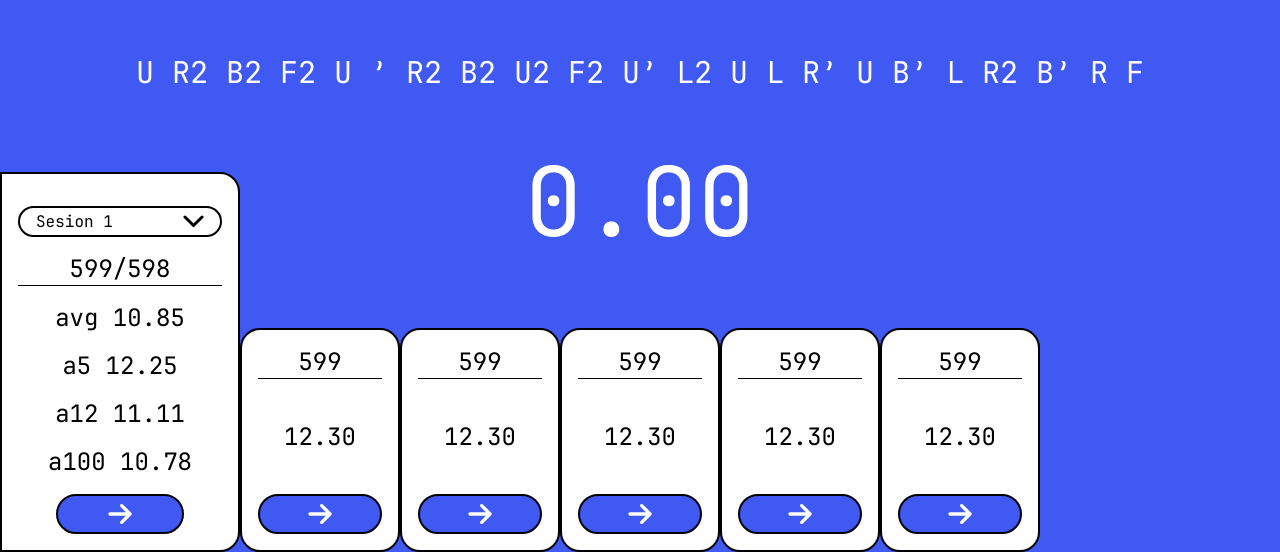
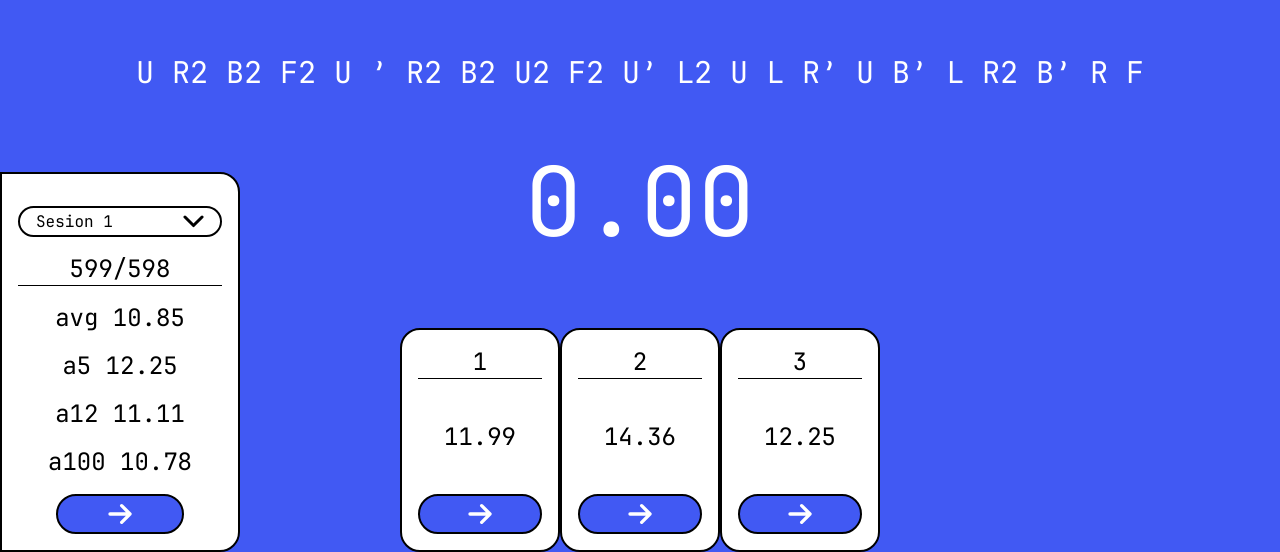
Before and after one commit to juscecabrera/speedcubing-data, a Next.js app: page / in a window 1280 px wide. Shown: the part 248-800 px from the top of the page. Built offline with nearby package versions, Linux system fonts and the light colour scheme.

Commit message:
add static persistence

```diff
--- a/app/components/TimeCard.tsx
+++ b/app/components/TimeCard.tsx
@@ -3,25 +3,42 @@
 import Image from 'next/image'
 import arrow from '../svg/arrow.svg'
 import { useTimer } from '../contexts/TimerContext'
+import TimeCardDetail from './TimeCardDetail'
 
-const TimeCard = () => {
-  const { setshowDetails } = useTimer()
+interface TimeCardProps {
+  id: string;
+  data: (string | number)[];
+}
+
+
+const TimeCard: React.FC<TimeCardProps> = ({ id, data }) => {
+  const { showDetails, setshowDetails } = useTimer()
+
+  const time = data[0] as number;
+  const scramble = data[1] as string;
+  const date = data[2] as string;
+
+
+  const handleDetailClick = () => {
+    // Mostrar el detalle del TimeCard específico o cerrar si ya está abierto
+    setshowDetails(showDetails === id ? null : id);
+  };
 
   return (
     <div className='bg-white rounded-[20px] w-40 h-56 border-2 border-black flex flex-col justify-between items-center p-4'>
 
         {/* El numero de tiempo */}
         <div className='flex flex-col items-center w-full'>
-            <p className='text-black text-2xl'>599</p>
+            <p className='text-black text-2xl'>{id}</p>
             <div className='bg-black h-[1px] w-full'></div>
         </div>
 
         {/* Tiempo */}
-        <p className='text-black text-2xl'>12.30</p>
+        <p className='text-black text-2xl'>{time}</p>
 
         {/* Boton */}
         <button
-          onClick={() => setshowDetails(true)}
+          onClick={handleDetailClick}
           className='bg-speedblue border-2 border-black rounded-[20px] w-full h-10 flex justify-center items-center'
         >
           <Image
@@ -31,6 +48,10 @@ const TimeCard = () => {
           />
         </button>
 
+      {/* Renderiza TimeCardDetail solo si el ID coincide */}
+      {showDetails === id && (
+        <TimeCardDetail id={id} time={time} scramble={scramble} date={date} />
+      )}
     </div>
   )
 }
--- a/app/components/TimeCardDetail.tsx
+++ b/app/components/TimeCardDetail.tsx
@@ -7,20 +7,27 @@ import arrowSmall from '../svg/arrowSmall.svg'
 import Image from 'next/image'
 import { useTimer } from '../contexts/TimerContext';
 
+interface TimeCardDetailProps {
+    id: string;
+    time: number;
+    scramble: string;
+    date: string;
+  }
 
-const TimeCardDetail = () => {
-  const { showDetails, setshowDetails } = useTimer()
 
+const TimeCardDetail = ({ id, time, scramble, date }: TimeCardDetailProps ) => {
+  const { setshowDetails } = useTimer()
+
+  const handleClose = () => setshowDetails(null);
 
   return (
     <>
-        {showDetails ?
-        <div className='text-black absolute w-full h-full flex justify-center items-center top-0 left-0 bg-black bg-opacity-30'>
+        <div className='text-black fixed w-screen h-screen flex justify-center items-center top-0 left-0 bg-black bg-opacity-30 z-10'>
             <div className='bg-white w-[344px] h-[467px] rounded-[20px] border-2 border-black flex flex-col justify-between items-center p-5 text-center'>
-                <p className='text-2xl border-black border-b-2 w-1/2'>599</p>
-                <p className='text-4xl'>12.30</p>
-                <p className='text-md'>U R2 B2 F2 U’ R2 B2 U2 F2 U’ L2 U L R’ U B’ L R2 B’ R F</p>
-                <p className='text-lg'>27 nov 2024, 10:40hrs</p>
+                <p className='text-2xl border-black border-b-2 w-1/2'>{id}</p>
+                <p className='text-4xl'>{time}</p>
+                <p className='text-md'>{scramble}</p>
+                <p className='text-lg'>{date}</p>
 
 
                 <div className='flex flex-row gap-5'>
@@ -59,7 +66,7 @@ const TimeCardDetail = () => {
 
                     <button
                         className='flex items-center justify-center bg-speedblue w-12 h-10 border-black border-[1px] rounded-[15px]'
-                        onClick={() => setshowDetails(false)}
+                        onClick={handleClose}
                     >
                         <Image src={arrowSmall} alt='ok logo' />
                     </button>
@@ -67,8 +74,6 @@ const TimeCardDetail = () => {
                 </div>
             </div>
         </div>
-        :''
-        }
     </>
   )
 }
--- a/app/components/Times.tsx
+++ b/app/components/Times.tsx
@@ -3,22 +3,17 @@
 import TimeCard from './TimeCard'
 import { useTimer } from '../contexts/TimerContext';
 
-
 const Times = () => {
-  const { isRunning, setIsRunning } = useTimer()
-
+  const { isRunning, sessionData } = useTimer()
 
   return (
     <div className='absolute bottom-0 w-full flex justify-center'>
       {isRunning ? <></>
       :
-
       <div className='flex flex-row'>
-        <TimeCard></TimeCard>
-        <TimeCard></TimeCard>
-        <TimeCard></TimeCard>
-        <TimeCard></TimeCard>
-        <TimeCard></TimeCard>
+        {Object.entries(sessionData).map(([key, value]) => (
+          <TimeCard key={key} id={key} data={value}/>
+        ))}
       </div>
       }
 
--- a/app/contexts/TimerContext.tsx
+++ b/app/contexts/TimerContext.tsx
@@ -1,13 +1,25 @@
 'use client'
 
 import { createContext, useContext, useState, ReactNode } from 'react';
+import sessionDataJSON from '../data.json'
+
+// Interfaz para una sola sesión (entrada individual)
+interface SessionEntry {
+  [key: string]: (string | number)[]; // Cada clave numérica apunta a una tupla de 3 elementos
+}
+
+// Interfaz para el conjunto completo de datos de sesión
+interface SessionData {
+  [sessionName: string]: SessionEntry; // Permite múltiples sesiones (session1, session2, etc.)
+}
 
 // 1. Define el tipo de datos del contexto
 interface TimerContextType {
   isRunning: boolean;
   setIsRunning: (running: boolean) => void;
-  showDetails: boolean,
-  setshowDetails: (running: boolean) => void;
+  showDetails: string | null; // Guarda el ID del TimeCard seleccionado
+  setshowDetails: (id: string | null) => void;
+  sessionData: SessionEntry;
 }
 
 // 2. Crea el contexto
@@ -16,11 +28,12 @@ const TimerContext = createContext<TimerContextType | undefined>(undefined);
 // 3. Crea el proveedor del contexto
 export const TimerProvider = ({ children }: { children: ReactNode }) => {
   const [isRunning, setIsRunning] = useState<boolean>(false);
-  const [showDetails, setshowDetails] = useState<boolean>(false)
+  const [showDetails, setshowDetails] = useState<string | null>(null);
 
+  const sessionData: SessionEntry = sessionDataJSON.session1;
 
   return (
-    <TimerContext.Provider value={{ isRunning, setIsRunning, showDetails, setshowDetails }}>
+    <TimerContext.Provider value={{ isRunning, setIsRunning, showDetails, setshowDetails, sessionData }}>
       {children}
     </TimerContext.Provider>
   );
--- /dev/null
+++ b/app/data.json
@@ -0,0 +1,7 @@
+{
+    "session1" : {
+        "1" : [11.99, "F' U2 F R2 D' L2 D' R2 U' B2 D' U' L2 R' B' D F' D' B2 L'", "@2024-09-30 17:11:02"],
+        "2" : [14.36, "U2 F' B' L2 F2 L' F2 U B2 L2 U2 B' R2 B' L2 D2 F D2 B U", "@2024-09-30 17:11:24"],
+        "3" : [12.25, "U2 F' B' L2 F2 L' F2 U B2 L2 U2 B' R2 B' L2 D2 F D2 B U", "@2024-09-30 17:11:24"]
+    }
+}
--- a/app/layout.tsx
+++ b/app/layout.tsx
@@ -14,7 +14,7 @@ const geistMono = localFont({
 });
 
 export const metadata: Metadata = {
-  title: "Create Next App",
+  title: "VersTimer",
   description: "Generated by create next app",
 };
 
--- a/app/page.tsx
+++ b/app/page.tsx
@@ -1,7 +1,6 @@
 import Main from "./components/Main";
 import Times from "./components/Times";
 import StatsSM from "./components/StatsSM";
-import TimeCardDetail from "./components/TimeCardDetail";
 import { TimerProvider } from "./contexts/TimerContext";
 
 export default function Home() {
@@ -11,7 +10,6 @@ export default function Home() {
         <Main />
         <Times />
         <StatsSM />
-        <TimeCardDetail />
 
       </TimerProvider>
     </div>
```
